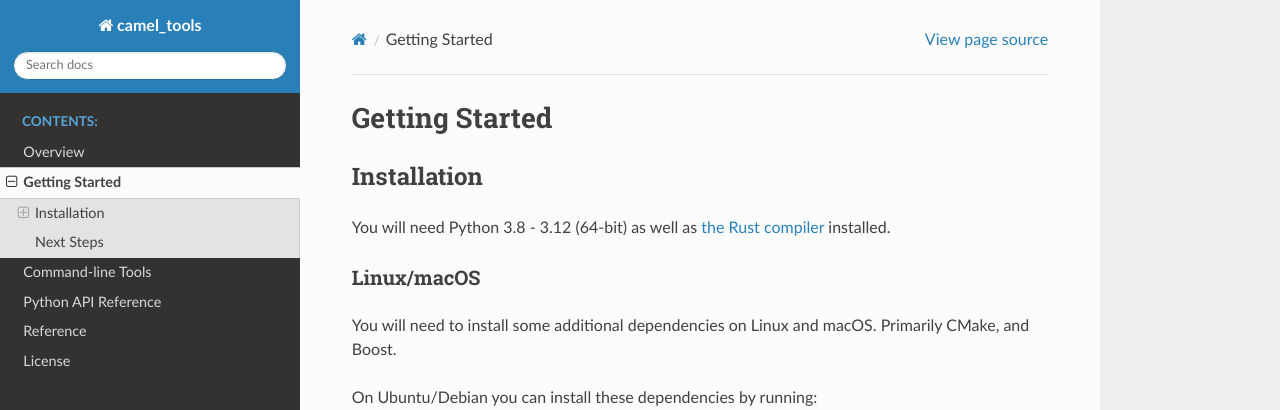
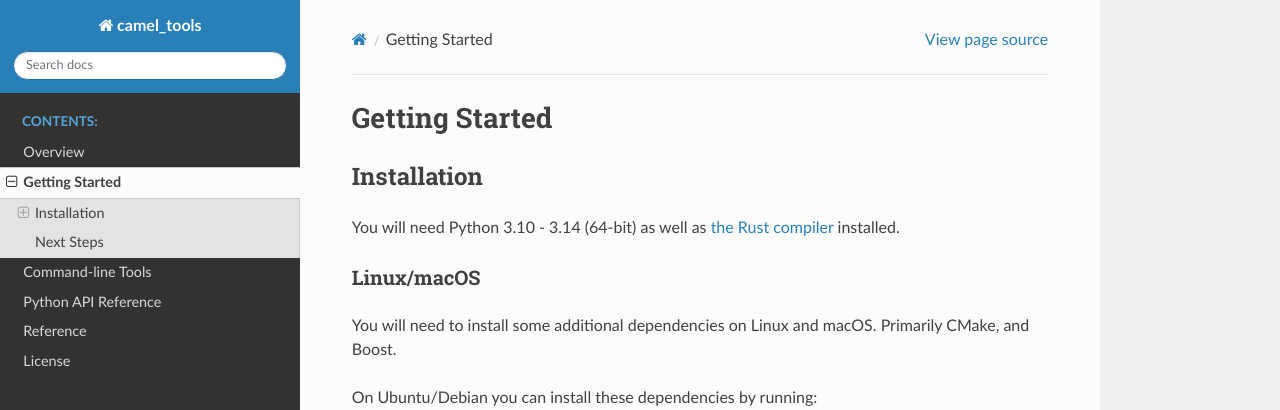
Before and after one commit to CAMeL-Lab/camel_tools, a Sphinx documentation site: the page built from docs/source/getting_started.rst, in a window 1280 px wide and 900 px high. Shown: the top 410 px of the window. Built offline with Sphinx 7.4.7 and the Read the Docs theme 3.1.0, drawn with Linux system fonts in a browser that asks for light colours.

Commit message:
Updated references to supported Python versions.

```diff
--- a/README.rst
+++ b/README.rst
@@ -40,7 +40,7 @@ at `New York University Abu Dhabi <http://nyuad.nyu.edu/>`_.
 Installation
 ------------
 
-You will need Python 3.8 - 3.12 (64-bit) as well as
+You will need Python 3.10 - 3.14 (64-bit) as well as
 `the Rust compiler <https://www.rust-lang.org/learn/get-started>`_ installed.
 
 Linux/macOS
--- a/docs/source/getting_started.rst
+++ b/docs/source/getting_started.rst
@@ -4,7 +4,7 @@ Getting Started
 Installation
 ------------
 
-You will need Python 3.8 - 3.12 (64-bit) as well as
+You will need Python 3.10 - 3.14 (64-bit) as well as
 `the Rust compiler <https://www.rust-lang.org/learn/get-started>`_ installed.
 
 Linux/macOS
```
Also changed, not shown: CONTRIBUTING.rst (+7 -7 lines), .readthedocs.yml.
